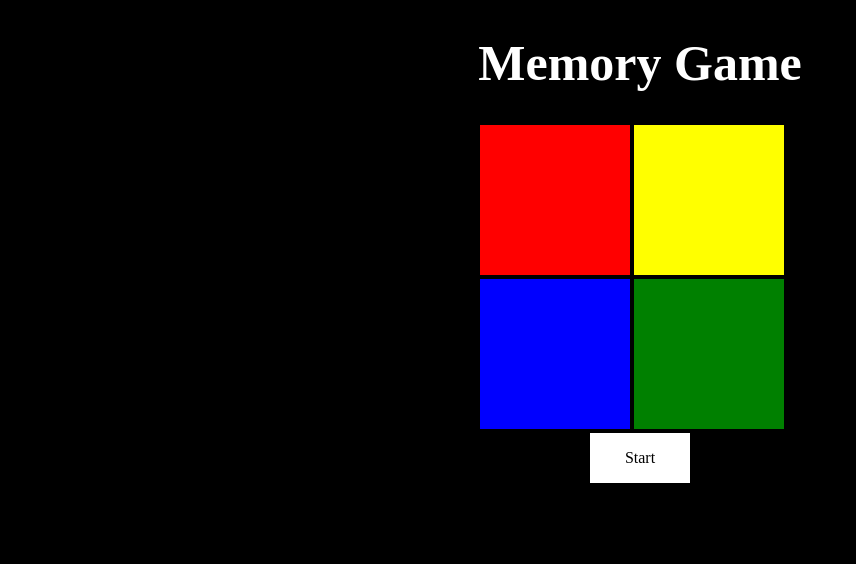
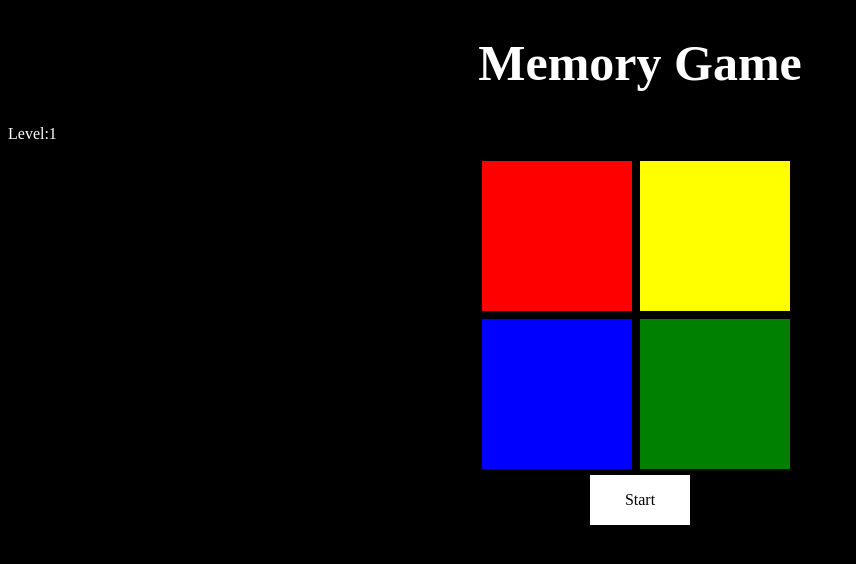
Before and after one commit to dkhf92/wdi-project-1, a PHP site: page / in a window 1280 px wide. Shown: the top 564 px of the page, without its empty margins (0-856 px from the left). Run offline with PHP 8.4, Linux system fonts and the light colour scheme; some libraries are stand-ins or nearby versions; some web fonts are replaced.

Commit message:
added scoreboard, added 2 new boxes after level 1 and added comments.

```diff
--- a/css/style.css
+++ b/css/style.css
@@ -9,8 +9,13 @@ h1 {
   font-family: 'ABeeZee';
   font-weight: bold;
   text-align: center;
+  /*transition: opacity 300ms bounceInDown 1s;
+  tansform: translate(200px, 150px) rotate(10deg);*/
+  /*webkit-transform */
 }
-
+p {
+  color: white;
+}
 main {
   margin: auto;
 }
@@ -30,6 +35,7 @@ li {
   height: 150px;
   width: 150px;
   display: inline-block;
+  margin: 2px;
 }
 
 #first {
--- a/index.html
+++ b/index.html
@@ -13,6 +13,7 @@
 </head>
 <body>
   <h1>Memory Game</h1>
+  <p>Level:1</p>
   <main>
     <ul id="grid">
       <li id="first"></li>
--- a/js/app.js
+++ b/js/app.js
@@ -1,36 +1,40 @@
-let $lis;
-let level = 3;
-let playing = false;
-let gameSequence;
-let userSequence;
+// The variables.
+let $lis; //
+let level = 3; // The for loop level will run three times.
+let playing = false; //
+let gameSequence; //
+let userSequence; //
+let score = 1;
+
 
 $(init);
 
 function init(){
-  $lis = $('li');
-  $('#start').on('click', start);
-  $('li').on('click', guess);
+  $lis = $('li'); // $lis variable = the li`s on html tab(?).
+  $('#start').on('click', start); // Click the start button to start the game.
+  $('li').on('click', guess); // When you click the li`s in guess function the li`s respond(?).
 }
 
-function start() {
-  gameSequence = [];
-  userSequence = [];
+function start() { // Run start function after clicking start button.
+  gameSequence = []; // Resets the variables each time start button is clicked.
+  userSequence = []; // ===^
 
+  // Initiate this "for" loop when level is equal to or higher then 0.
   for (let i = 0; i <= level; i++) {
     gameSequence.push(Math.floor(Math.random() * $lis.length));
   }
 
-  console.log(gameSequence);
-  playSequence();
+  console.log(gameSequence); // Logs the gameSequence array in the console log.
+  playSequence(); // Runs playSequence function (?).
 }
-
+// This function
 function playSequence() {
   for (let i = 0; i <= level; i++) {
     setTimeout(() => {
-      const nextIndex = gameSequence[i];
-      const $nextLi   = $($lis[nextIndex]);
-      const prevColor = $nextLi.css('background-color');
-      $nextLi.css('background-color', 'white');
+      const nextIndex = gameSequence[i]; // Variable for gameSequence index (?).
+      const $nextLi   = $($lis[nextIndex]); // Variable for next li in the game sequence (?).
+      const prevColor = $nextLi.css('background-color'); // Variable for the background-color of the next chosen li in the gameSequence.
+      $nextLi.css('background-color', 'white'); // Sets background-color of nextli to white.
 
       setTimeout(() => {
         $nextLi.css('background-color', prevColor);
@@ -38,22 +42,26 @@ function playSequence() {
           playing = true;
           console.log('You can play now!');
         }
-      }, 500);
-    }, 1000*i);
+      }, 500); // 0.5 second interval from nextLi to prevColor (?)
+    }, 1000*i); // 1 second between each gameSequence (?)
   }
 }
-
+// This function will only run if playSequence has already run and variable playing is true. If playing is false you will "return" to the start (?).
 function guess() {
   if (!playing) {
     console.log('You cant play yet');
     return;
   }
+
   // Get the element I clicked on
   const $chosenLi = $(this);
   // Get the index of that li
   const chosenIndex = $lis.index($chosenLi);
+  // Shows the background-color of clicked li.
   const prevColor = $chosenLi.css('background-color');
+  // Set chosen/clicked li background-color to white.
   $chosenLi.css('background-color', 'white');
+  // A timeout function that resets the background-color of clicked li after 0.5 seconds. (Blink effect).
   setTimeout(() => {
     $chosenLi.css('background-color', prevColor);
   }, 500);
@@ -62,13 +70,80 @@ function guess() {
   userSequence.push(chosenIndex);
   console.log(userSequence);
 
+  // Array != array. Console log will not bother to check what is inside the objects. Therefore you convert the array`s toString to be able to see if they are really equal. If the gameSequence === userSequence you win. Level++ indicates that the next round/level will add a li in the gameSequence.
   if (userSequence.length-1 === level) {
     if (gameSequence.toString() === userSequence.toString()) {
       alert('WIN');
+      level++;
+      score++;
+      $('p').text(`Level: ${score}`);
       playing = false;
+      if (level > 1) {
+        levelCheck();
+      }
     } else {
       alert('LOSE');
-      playing = false;
+      playing = false; // If you fail, function "guess" will stop running. (?)
     }
   }
 }
+
+function levelCheck() {
+  // if (level % 3 === 0) {  // this function runs if level can be divided by 3 and return 0.
+  // playing = true;
+  var $grid = $('#grid'); // Grab the Id grid
+  $grid.css('width', '480px'); // Changing the width of grid to fit in new li`s.
+  var $newli1 = $(document.createElement('li')); //Create new element that is an li and using jquery selector.
+  var $newli2 = $(document.createElement('li'));
+  $newli1.css('background', 'grey'); // Setting newli1 background to grey.
+  $newli2.css('background', 'purple'); // Setting newli2 background to purple.
+  $grid.append($newli1); // Append the new li to the ul.
+  $grid.append($newli2); // ===^
+  console.log($grid);
+  console.log('more boxes');
+  $lis = $('li'); // adding the new lis to variable $lis
+}
+
+
+
+// // add 2 more boxes/li after level3 is finished
+// // - make a function that runs after userSequence is successfull ?
+// // - these li`s have to be added to gameSequence possibilities of li`s.
+//    - Create two new li`s in html with id fifth and sixth (?)
+//    - How to keep the two new Li`s hidden until level 3 is finished?
+//    - "append" the two new li`s to the ---- after level 3 (?).
+
+
+
+// -  //6. Prompt user turn after computerSequence is finished.
+// -  //12. How to end game if user click on wrong Li?
+// -  //13. How to add prompt (you fail) if user fails
+// -  //16. How to make resetButton reset the game
+//
+// -  // —>  stuff
+// -
+// -  // Sounds on click.
+// - Figure out how to add sounds to the Li`s on click and when computerSequence runs.
+// Where to find sounds I can use ? (sound library ?) //
+// Create the sound variables inside the playSequence function?
+// One variable for each sound to be used inside functions?
+// -  // sound will play each time a box blinks
+// -
+
+
+// resetButton ?
+// -  // refactor and namespace
+
+// -------------------------------------
+// -  // Scoreboard
+// -  // How to add a scoreboard?
+// -  // How to add 1 point on scoreboard each time user completes a level?
+// -  // How to make Scoreboard reset when resetButton is clicked?
+
+// create a score div/text?  in html file .
+// var score =  1; (start at level 1.)
+
+// this function will run if (gameSequence.toString() === userSequence.toString()) (?)
+// put the score = +1 after this
+
+// alert("level2/next level") (?)
```
